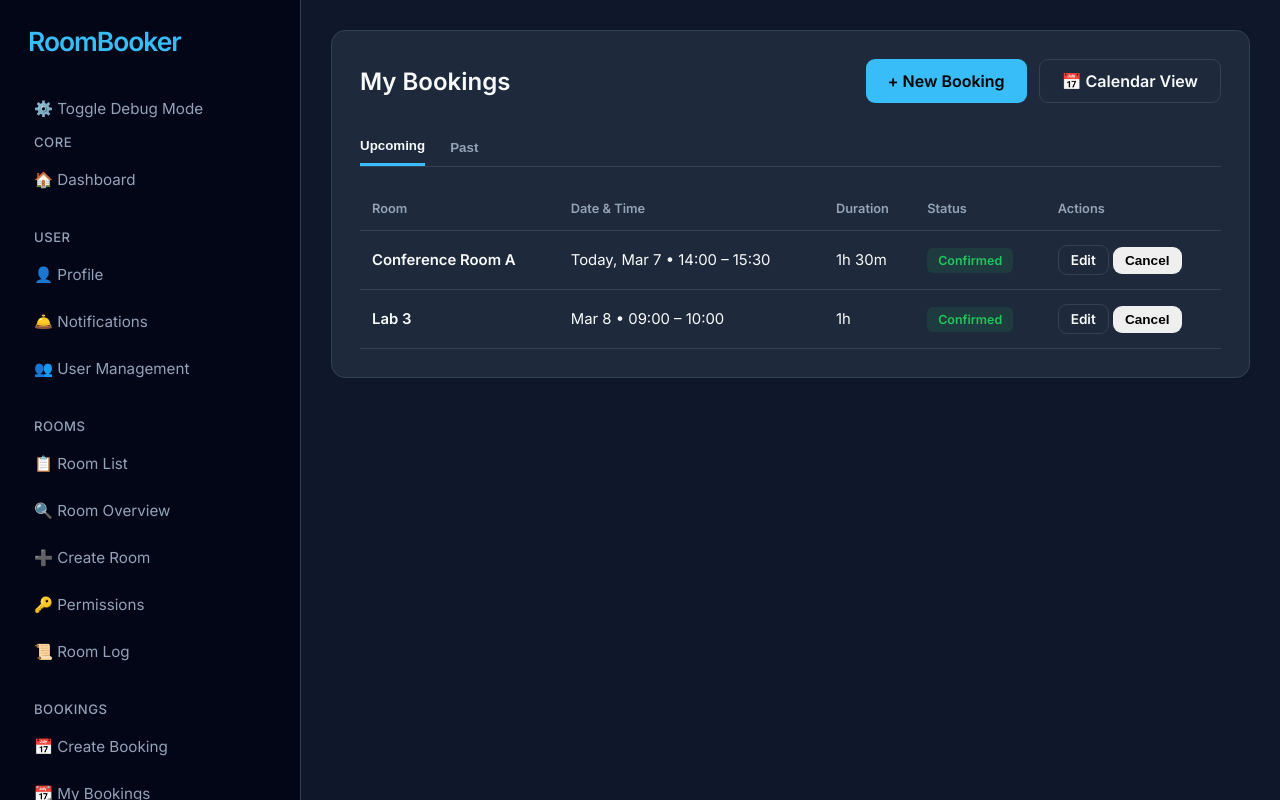
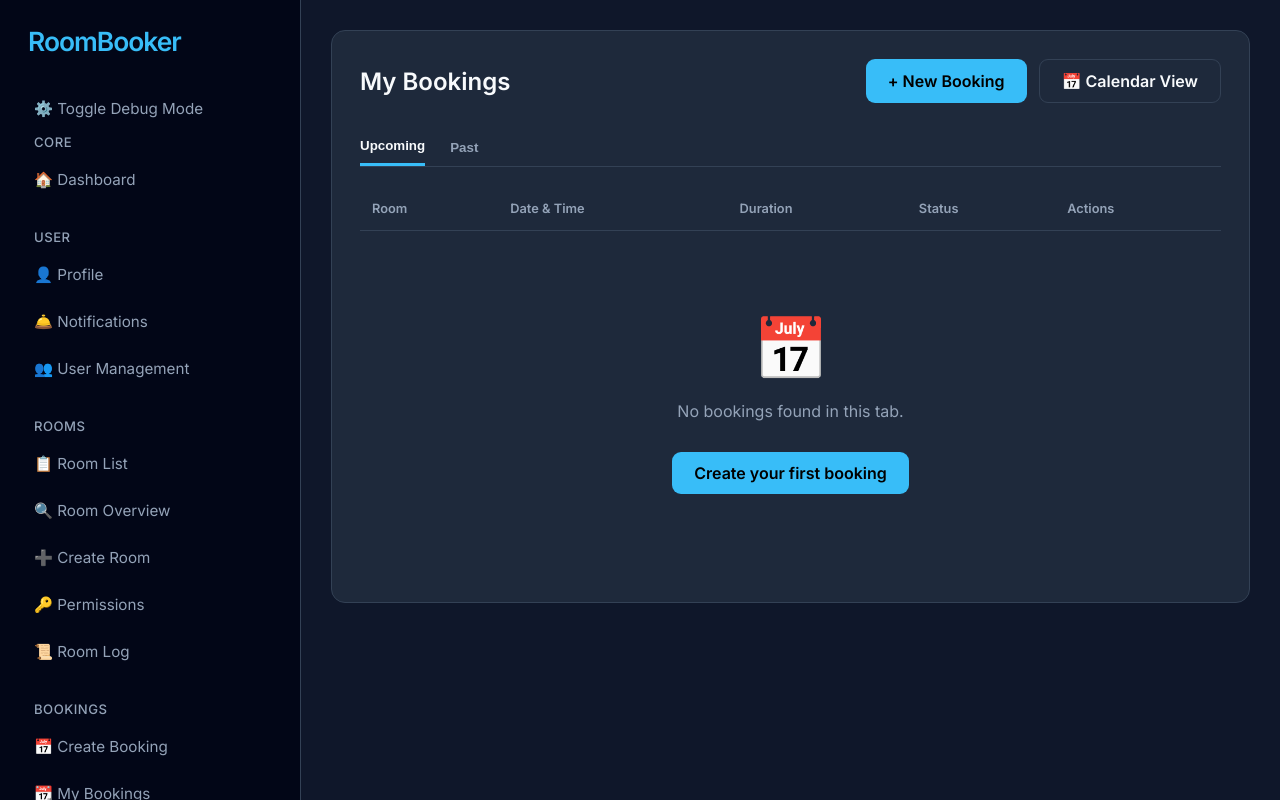
Before and after one commit to dehks346/team-project, a Django app: page /bookings/my/ in a window 1280 px wide. Run offline with Django 5.2, Linux system fonts and the light colour scheme; a user stored in the database is signed in; data comes from the database, SQL or seed files in the repository; both versions use the stored data as it was after the commit; data that the repository does not hold is empty.

Commit message:
changed UI overhaul some bookings, rooms to be accessed only by admin

```diff
--- a/roomBookingApp/bookings/templates/base.html
+++ b/roomBookingApp/bookings/templates/base.html
@@ -176,9 +176,13 @@
             <h3>Rooms</h3>
             <a href="{% url 'room_list' %}" class="nav-link {% if request.resolver_match.url_name == 'room_list' %}active{% endif %}">📋 Room List</a>
             <a href="{% url 'room_overview' %}" class="nav-link">🔍 Room Overview</a>
+            {% if user.is_superuser or request.session.debug_no_login %}
             <a href="{% url 'room_creation' %}" class="nav-link">➕ Create Room</a>
             <a href="{% url 'room_permissions' %}" class="nav-link">🔑 Permissions</a>
+            {% if user.is_superuser or request.session.debug_no_login %}
             <a href="{% url 'room_log' %}" class="nav-link">📜 Room Log</a>
+            {% endif %}
+            {% endif %}
         </div>
 
         <div class="nav-section">
--- a/roomBookingApp/bookings/templates/booking_system/my_bookings.html
+++ b/roomBookingApp/bookings/templates/booking_system/my_bookings.html
@@ -31,47 +31,32 @@
             </tr>
         </thead>
         <tbody id="upcoming-body">
+            {% for booking in upcoming_bookings %}
             <tr data-status="upcoming">
-                <td><strong>Conference Room A</strong></td>
-                <td>Today, Mar 7 • 14:00 – 15:30</td>
-                <td>1h 30m</td>
-                <td><span class="badge badge-success">Confirmed</span></td>
+                <td><strong>{{ booking.room.name }}</strong></td>
+                <td>{{ booking.booking_datetime|date:"M d, Y • H:i" }}</td>
+                <td>{{ booking.duration_minutes }}m</td>
+                <td><span class="badge badge-success">{{ booking.get_status_display }}</span></td>
                 <td>
                     <a href="{% url 'booking_edit' %}" class="btn btn-outline" style="padding: 6px 12px; font-size: 0.85rem;">Edit</a>
                     <button onclick="cancelBooking(this)" class="btn btn-danger" style="padding: 6px 12px; font-size: 0.85rem;">Cancel</button>
                 </td>
             </tr>
-            <tr data-status="upcoming">
-                <td><strong>Lab 3</strong></td>
-                <td>Mar 8 • 09:00 – 10:00</td>
-                <td>1h</td>
-                <td><span class="badge badge-success">Confirmed</span></td>
-                <td>
-                    <a href="{% url 'booking_edit' %}" class="btn btn-outline" style="padding: 6px 12px; font-size: 0.85rem;">Edit</a>
-                    <button onclick="cancelBooking(this)" class="btn btn-danger" style="padding: 6px 12px; font-size: 0.85rem;">Cancel</button>
-                </td>
-            </tr>
+            {% endfor %}
         </tbody>
 
         <tbody id="past-body" style="display: none;">
+            {% for booking in past_bookings %}
             <tr data-status="past">
-                <td><strong>Meeting Pod B</strong></td>
-                <td>Feb 28 • 11:00 – 12:30</td>
-                <td>1h 30m</td>
-                <td><span class="badge" style="background: rgba(148,163,184,0.2); color: var(--text-dim);">Completed</span></td>
+                <td><strong>{{ booking.room.name }}</strong></td>
+                <td>{{ booking.booking_datetime|date:"M d, Y • H:i" }}</td>
+                <td>{{ booking.duration_minutes }}m</td>
+                <td><span class="badge" style="background: rgba(148,163,184,0.2); color: var(--text-dim);">{{ booking.get_status_display }}</span></td>
                 <td>
                     <a href="{% url 'room_overview' %}" class="btn btn-outline" style="padding: 6px 12px; font-size: 0.85rem;">View Room</a>
                 </td>
             </tr>
-            <tr data-status="past">
-                <td><strong>Creative Studio</strong></td>
-                <td>Feb 25 • 14:00 – 14:45</td>
-                <td>45m</td>
-                <td><span class="badge" style="background: rgba(148,163,184,0.2); color: var(--text-dim);">Completed</span></td>
-                <td>
-                    <a href="{% url 'room_overview' %}" class="btn btn-outline" style="padding: 6px 12px; font-size: 0.85rem;">View Room</a>
-                </td>
-            </tr>
+            {% endfor %}
         </tbody>
     </table>
 
--- a/roomBookingApp/bookings/views.py
+++ b/roomBookingApp/bookings/views.py
@@ -16,7 +16,7 @@ import io
 import json
 import sys
 import time
-from datetime import datetime
+from datetime import datetime, timedelta
 import cv2
 import numpy as np
 from pathlib import Path
@@ -24,7 +24,7 @@ from django.utils.dateparse import parse_date, parse_time
 from django.utils import timezone
 from django.contrib.auth.models import User
 from django.http import JsonResponse
-from .models import Room, UserProfile, Booking, BookingInvitation
+from .models import Room, UserProfile, Booking, BookingInvitation, Access
 PROJECT_ROOT = Path(__file__).resolve().parents[2]
 if str(PROJECT_ROOT) not in sys.path:
     sys.path.insert(0, str(PROJECT_ROOT))
@@ -1076,6 +1076,42 @@ def custom_logout(request):
 class HomeView(DebugLoginRequiredMixin, TemplateView):
     template_name = 'dashboard/home.html'
 
+    def get_context_data(self, **kwargs):
+        context = super().get_context_data(**kwargs)
+        user_profile = _get_or_create_user_profile(self.request.user)
+        now = timezone.now()
+        today = timezone.localdate()
+        week_end = today + timedelta(days=7)
+
+        user_bookings = Booking.objects.filter(user=user_profile).select_related('room')
+        today_bookings = user_bookings.filter(booking_datetime__date=today).order_by('booking_datetime')
+        upcoming_week_bookings = user_bookings.filter(
+            booking_datetime__date__gt=today,
+            booking_datetime__date__lte=week_end,
+        ).order_by('booking_datetime')
+
+        user_invites = BookingInvitation.objects.filter(
+            models.Q(invited_user=self.request.user) | models.Q(invited_email__iexact=self.request.user.email)
+        ).select_related('booking', 'booking__room')
+
+        pending_invites = user_invites.filter(status='PENDING').order_by('-created_at')
+
+        active_rooms = list(Room.objects.filter(is_active=True).order_by('room_id'))
+        available_rooms_count = sum(1 for room in active_rooms if room.is_available)
+
+        context['bookings_today_count'] = today_bookings.count()
+        context['rooms_available_count'] = available_rooms_count
+        context['pending_invites_count'] = pending_invites.count()
+
+        context['today_bookings'] = today_bookings[:5]
+        context['upcoming_week_bookings'] = upcoming_week_bookings[:5]
+        context['managed_rooms'] = active_rooms[:5]
+        context['accessible_rooms'] = active_rooms[:5]
+        context['pending_invites'] = pending_invites[:5]
+        context['recent_access_attempts'] = Access.objects.select_related('room', 'user').order_by('-access_datetime')[:5]
+        context['now'] = now
+        return context
+
 class LiveFeedView(DebugLoginRequiredMixin, TemplateView):
     template_name = 'live_system/live_feed.html'
 
@@ -1122,7 +1158,7 @@ class RoomListView(DebugLoginRequiredMixin, TemplateView):
 class RoomOverviewView(DebugLoginRequiredMixin, TemplateView):
     template_name = 'room_management/room_overview.html'
 
-class RoomCreationView(DebugLoginRequiredMixin, TemplateView):
+class RoomCreationView(DebugAdminRequiredMixin, TemplateView):
     template_name = 'room_management/room_creation.html'
 
     def post(self, request, *args, **kwargs):
@@ -1171,10 +1207,10 @@ class RoomCreationView(DebugLoginRequiredMixin, TemplateView):
 class RoomEditView(DebugLoginRequiredMixin, TemplateView):
     template_name = 'room_management/room_edit.html'
 
-class RoomPermissionsView(DebugLoginRequiredMixin, TemplateView):
+class RoomPermissionsView(DebugAdminRequiredMixin, TemplateView):
     template_name = 'room_management/room_permissions.html'
 
-class RoomLogView(DebugLoginRequiredMixin, TemplateView):
+class RoomLogView(DebugAdminRequiredMixin, TemplateView):
     template_name = 'room_management/room_log.html'
 
 
@@ -1269,7 +1305,15 @@ class MyBookingsView(DebugLoginRequiredMixin, TemplateView):
     def get_context_data(self, **kwargs):
         context = super().get_context_data(**kwargs)
         user_profile = UserProfile.objects.filter(user=self.request.user).first()
-        context['bookings'] = Booking.objects.filter(user=user_profile).order_by('-booking_datetime') if user_profile else Booking.objects.none()
+        if user_profile:
+            all_bookings = Booking.objects.filter(user=user_profile).select_related('room').order_by('-booking_datetime')
+        else:
+            all_bookings = Booking.objects.none()
+
+        now = timezone.now()
+        context['bookings'] = all_bookings
+        context['upcoming_bookings'] = all_bookings.filter(booking_datetime__gte=now)
+        context['past_bookings'] = all_bookings.filter(booking_datetime__lt=now)
         context['invitations'] = BookingInvitation.objects.filter(
             models.Q(invited_user=self.request.user) | models.Q(invited_email__iexact=self.request.user.email)
         ).order_by('-created_at')
```
Also changed, not shown: roomBookingApp/bookings/templates/dashboard/home.html (+50 -62 lines), roomBookingApp/bookings/templates/room_management/room_overview.html (+4 -3 lines), roomBookingApp/db.sqlite3.
